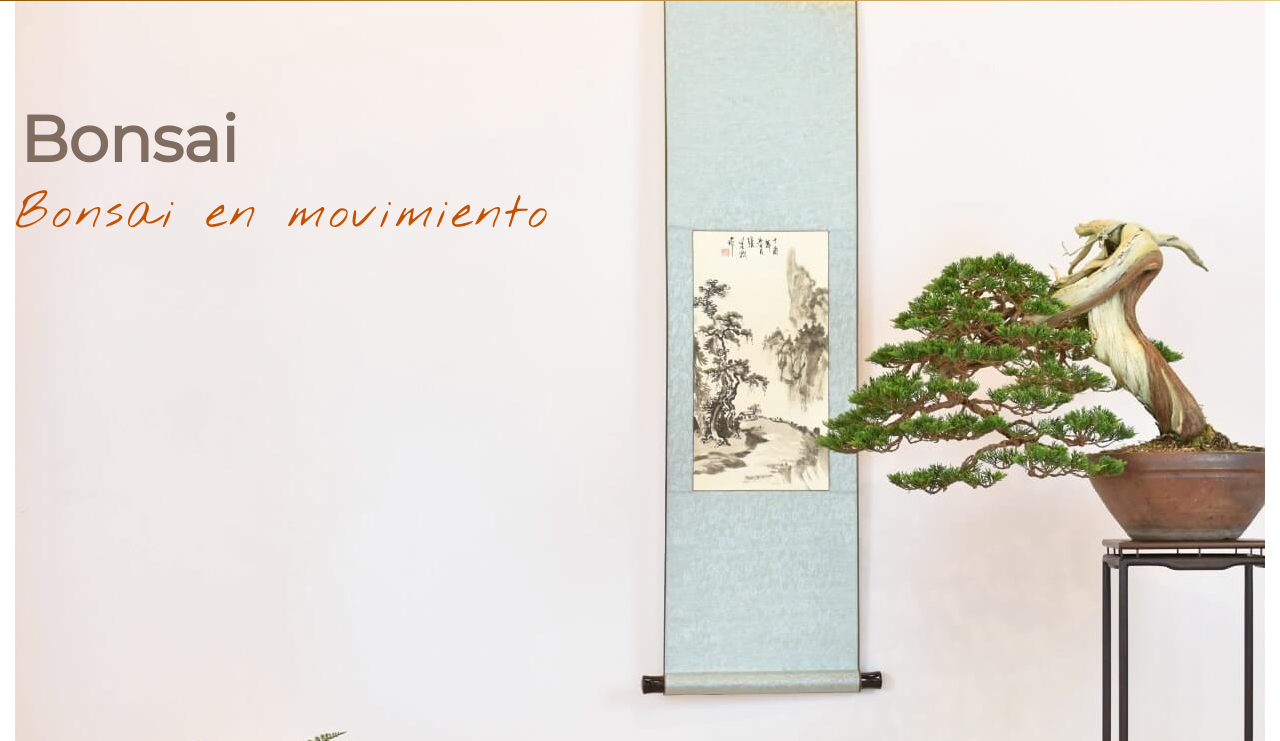
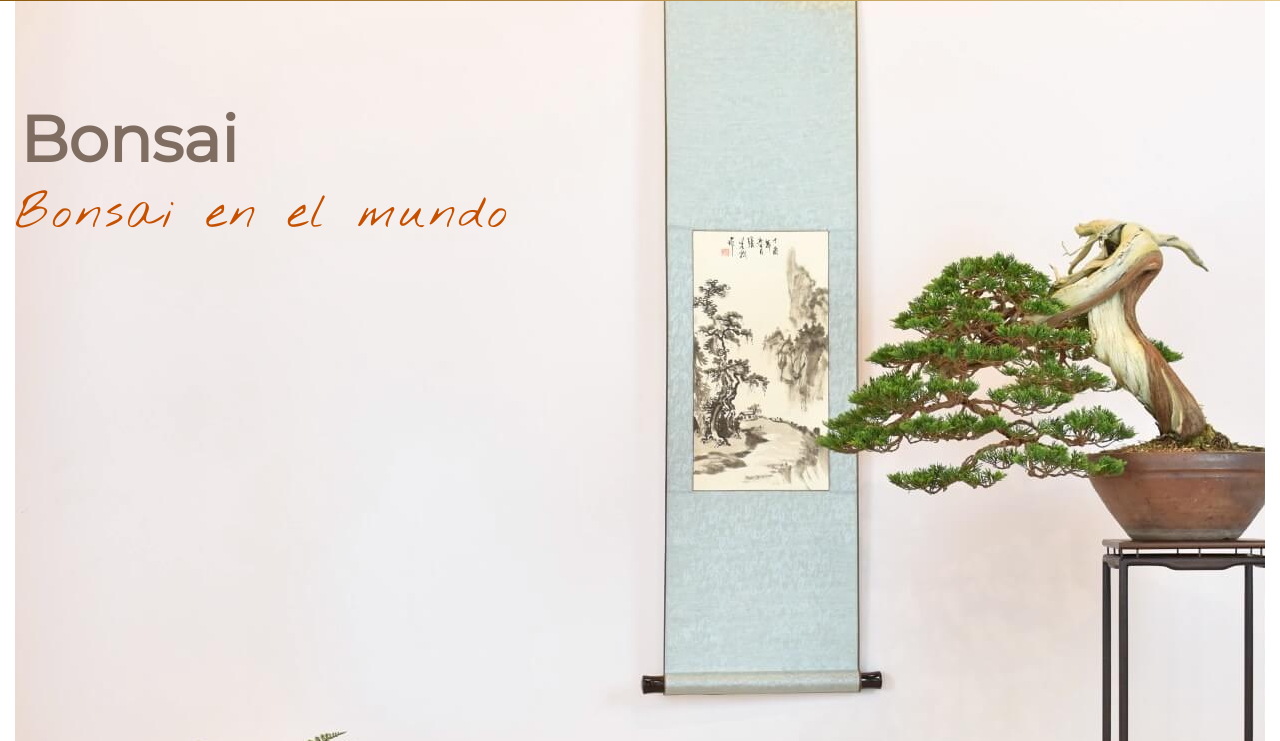
Before and after one commit to Seba2084/Curso, a website: page index.html in a window 1280 px wide. Shown: the part 59-800 px from the top of the page. Drawn offline with nearby package versions, Linux system fonts and the light colour scheme.

Commit message:
Cambio h2

```diff
--- a/index.html
+++ b/index.html
@@ -47,7 +47,7 @@
         <div class="row">
           <div class="col-lg-12 col-xs-12">
             <h1 class="animate__animated animate__fadeIn animate__slow">Bonsai</h1>
-            <h2 class="animate__animated animate__fadeInLeftBig animate__slow">Bonsai en movimiento</h2>
+            <h2 class="animate__animated animate__fadeInLeftBig animate__slow">Bonsai en el mundo</h2>
           </div>
         </div>
       </section>
```
